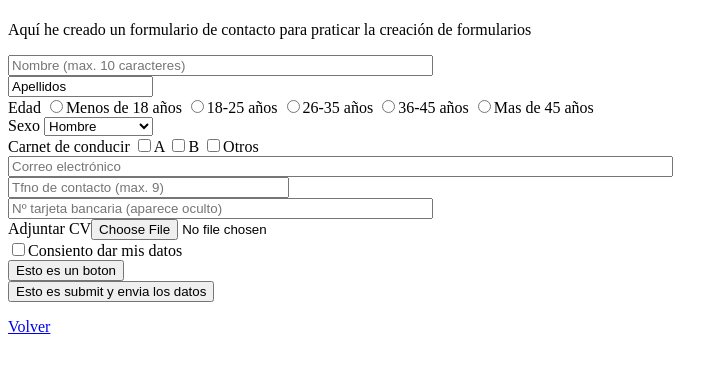
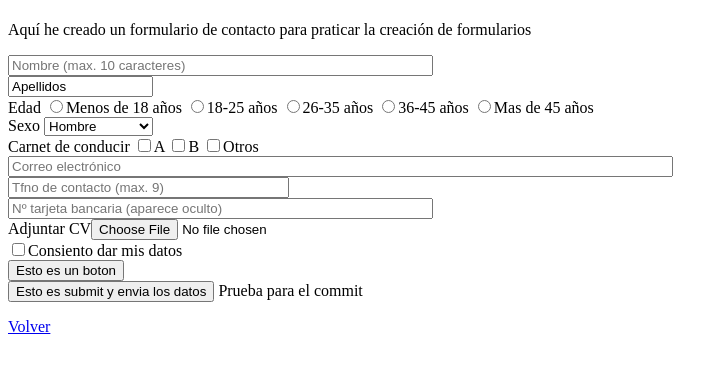
Before and after one commit to alberto-ballesteros/miweb, a plain HTML site: page contacto.html in a window 1280 px wide. Shown: the part 59-432 px from the top of the page, without its empty margins (0-728 px from the left). Drawn offline with Linux system fonts and the light colour scheme.

Commit message:
prueba commit 2>linea añadida en contacto.html

```diff
--- a/contacto.html
+++ b/contacto.html
@@ -38,6 +38,8 @@
             <br><input type="button" Value="Esto es un boton">
             <br><input type="submit" value="Esto es submit y envia los datos">
 
+            Prueba para el commit
+
 
         </form>
         <p><a href="index.html">Volver</a></p>
```
